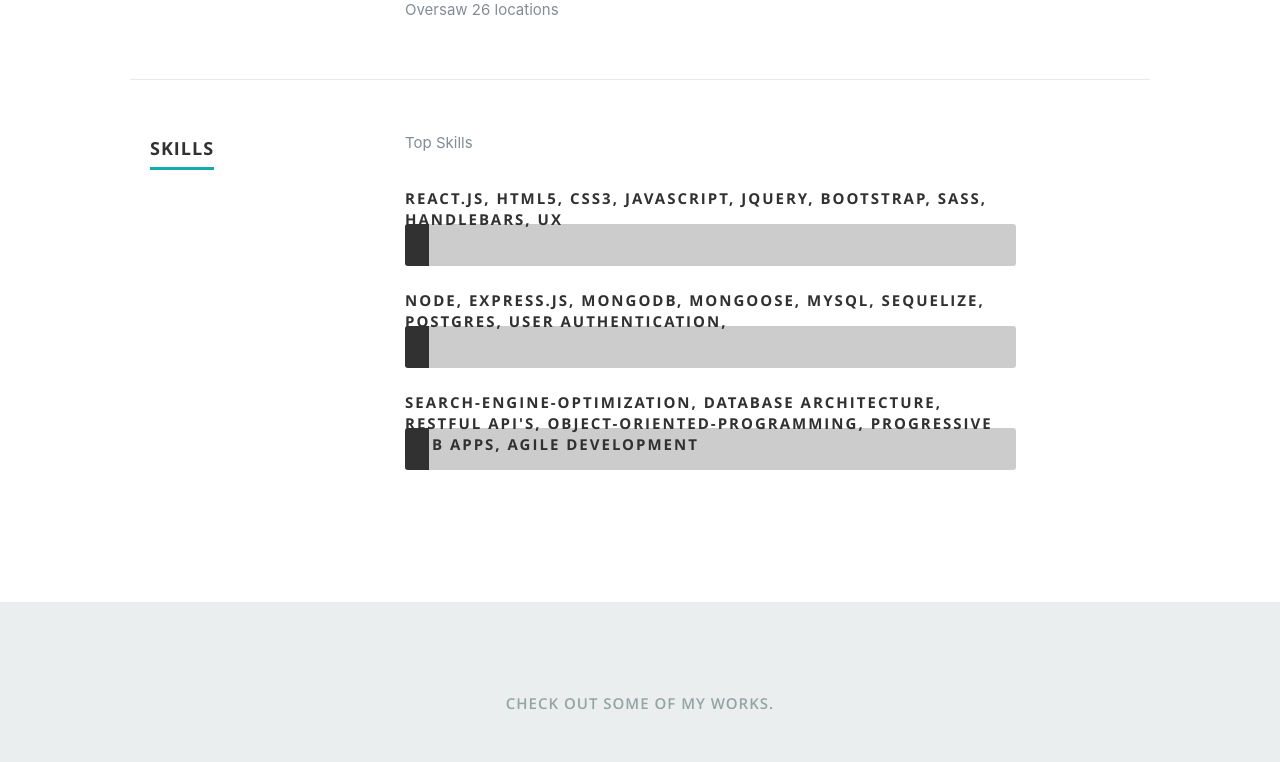
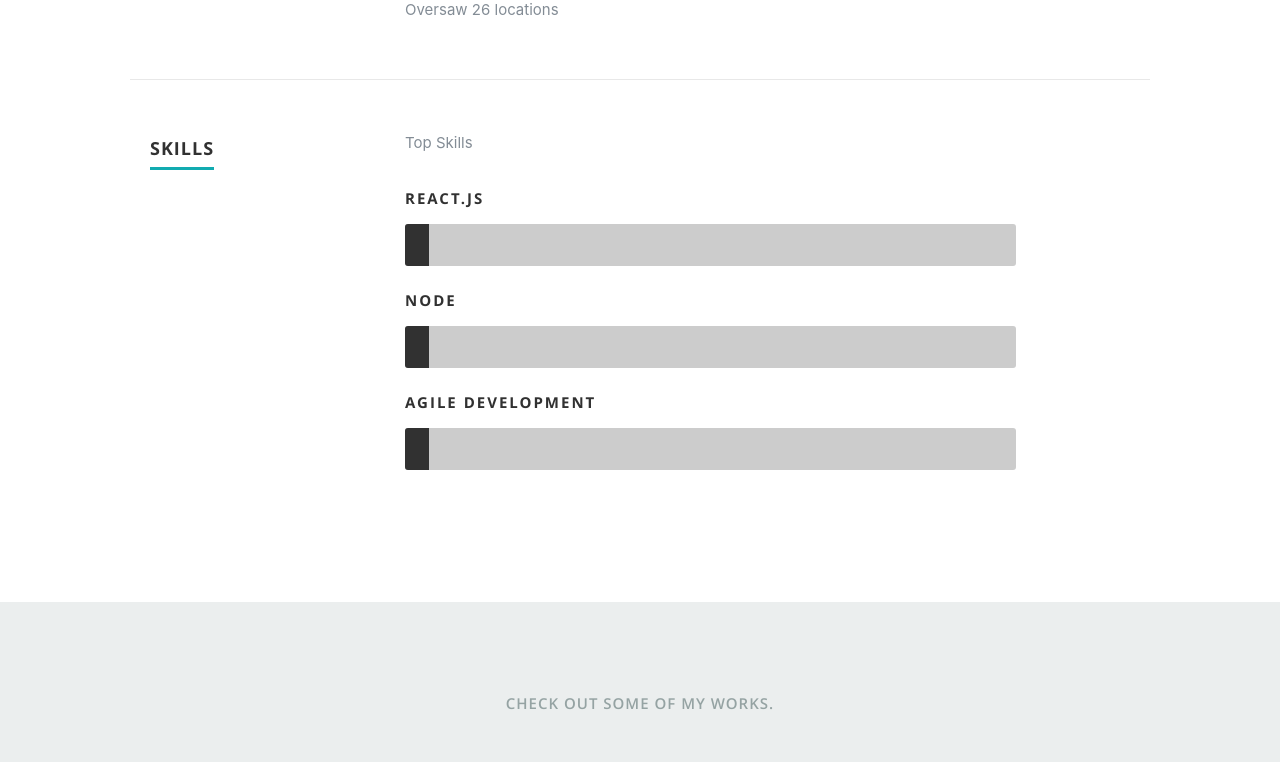
Before and after one commit to rbhatia46/React-Portfolio, a React (Create React App) app: page / in a window 1280 px wide. Shown: the part 2000-2762 px from the top of the page. Built offline with nearby package versions, Linux system fonts and the light colour scheme; grey boxes are pictures that could not be loaded.

Commit message:
added github pages deployment configuration

```diff
--- a/package.json
+++ b/package.json
@@ -2,12 +2,15 @@
   "name": "resume",
   "version": "0.1.0",
   "private": true,
+  "homepage": "https://tsbolty.github.io/portfolio",
   "dependencies": {
     "react": "^16.6.0",
     "react-dom": "^16.6.0",
     "react-scripts": "2.1.1"
   },
   "scripts": {
+    "predeploy": "npm run build",
+    "deploy": "gh-pages -d build",
     "start": "react-scripts start",
     "build": "react-scripts build",
     "test": "react-scripts test",
--- a/public/css/layout.css
+++ b/public/css/layout.css
@@ -33,7 +33,7 @@ header {
    height: 800px;
    min-height: 500px;
    width: 100%;
-   background: #161415 url(../images/header-background.jpg) no-repeat top center;
+   background: #161415 url('https://lh3.googleusercontent.com/JYv1JiL9-DN0PNQeeOfC5kXXNv5gQ481744WeBFHUz8bw8A-VnWU5KNXhQw7M9Eq47JqRdBoQ-Ud1jnhHin9yFaf_KuZAUpAJSfSbCnvTyUt6KwGdrhfCJIxTcqVoTXIcC8Kl3XTVpRj7cI0dZnnSAU992j13NUtRrwQZ0Jmd-eAfnct0ocsz1VPpzhlD59g6if85JLLoshAGQPPU8v-JwTuIRaAuFIFTs6eJzKbq3gzTM-aVdlrU5z_x4V44ydm9AZegdDG17COLv9YbJL0KRyXUtwcbqLvsgidD9inkC6HQqH2WhnJG96JEwJPz9AmmlU1Xa-VbV7xNei0HyFKK8TidxnqWwfkyvxD4d77n5v2_pMdTjSZOdeKX4anz7D-GmBGG9j9uFN3UCAi7FDeRGnkP6GswsUsj3quS06JpL8AI__ULEdsgq8MRBHPS3qBrBVDBABzx8KqVS2HAzhVGVdfujMHI-ALChBcFkN_yGgT4fG7XPZf5l9r4iGNe9XAQTroEqe-FMgyNbPosazcTiCk9CMm9_8SWw78454xc8FWt3-TxVo2oDNb6qynIYkA88tDaOsJZ2v2JiRT1VGjOLa4w40m_Rdq4IZnI88UZg53hqujjolutZIp7MgxaSDgGFmvjSGBP1QBnWLkxkD_rfu5udBoZzzOxKURP0wYCFV3Ni6-XhzQgb3h1s9y=w1920-h910-no?authuser=0') no-repeat top center;
    background-size: cover !important;
 	-webkit-background-size: cover !important;
    text-align: center;
@@ -52,7 +52,7 @@ header .banner {
    vertical-align: middle;
    margin: 0 auto;
    width: 85%;
-   padding-bottom: 30px;s
+   padding-bottom: 30px;
    text-align: center;
 }
 
--- a/public/index.html
+++ b/public/index.html
@@ -19,7 +19,7 @@
       work correctly both with client-side routing and a non-root public URL.
       Learn how to configure a non-root public URL by running `npm run build`.
     -->
-    <title>Rahul Bhatia</title>
+    <title>Tyler Bolty</title>
     <link rel="stylesheet" href="%PUBLIC_URL%/css/default.css">
 <link rel="stylesheet" href="%PUBLIC_URL%/css/layout.css">
 <link rel="stylesheet" href="%PUBLIC_URL%/css/media-queries.css">
--- a/src/resumeData.js
+++ b/src/resumeData.js
@@ -60,13 +60,13 @@ let resumeData = {
     "skillsDescription":"Top Skills",
     "skills":[
       {
-        "skillname":"React.js, HTML5, CSS3, JavaScript, JQuery, Bootstrap, Sass, Handlebars, UX"
+        "skillname":"React.js"
       },
       {
-        "skillname":"Node, Express.js, MongoDB, Mongoose, MySQL, Sequelize, Postgres, User Authentication, "
+        "skillname":"Node"
       },
       {
-        "skillname":"Search-Engine-Optimization, Database Architecture, RESTful API's, Object-Oriented-Programming, Progressive Web Apps, Agile Development"
+        "skillname":"Agile Development"
       }
     ],
     "portfolio":[
@@ -76,9 +76,9 @@ let resumeData = {
         "imgurl":"https://lh3.googleusercontent.com/ilitkk9VbLNVm6nbfnYaihJ1mcL3RIfXs0R96Ueg2IyPPgE8r0p4LEqxdnm3AqF8Osz7sQ2sQNn6QRWYb8G3QZx44WwlEH9lInY5ZV7hdr0Jl0o42ZDq18mMU4aHuHxhFfIuYn6aKldk97cVEWi1ZpOR2thWmhLgCrPUjQHlB-v2HyU7-m371EPkIudwTDyysiP0PdoksmXHZLD5puVXSZ7dcAtm3Hmf_xWCpesJEU902JwsG7QnCzdp8fE17YgWEklZdVFKrkeBcFbCbx-wznUeMiuBfsFBtDtDi-XDDlIbLF4FDGA7NpFguhUhiJ-Xa5ybbz_v0qu5P9ZjCYkLDPvekhGrjwPYYevpQLA9TkqaeDLzdTiIn9CbhxSFsCPx6uHODpS5HdToMsSdOFIZZnpJHSM9MPDQY_9gdFVCiVQld2l92T89pBahLLBNTPr8_IcC5fNo3tfIaYDkB3iqMPbySsgp24KfNeAyH7KBjiVZ8NwVZIVYLiB2r6Uci1aKlF_ve0qPRJMPoBIdrMbLMe02jfakgL11VWmWgClq7TZ85BakBAc2WCNsvtSS2LVNYWEvXf6pDTnJ0TJk_wrveNUDZ_VFHLlltWPzbQBV0804BUwz86CU-Qw7I1XY-Of7BFrzKgI7wWu2MnpM0GOuD-Cob-QQBcEsHMsTGaOf6VkufpVuUNegePiGRtTK=w1897-h833-no?authuser=0"
       },
       {
-        "name":"project2",
-        "description":"mobileapp",
-        "imgurl":"images/portfolio/project.jpg"
+        "name":"Goings On",
+        "description":"MERN application to allow businesses to create an account and submit their daily/weekly specials. User can filter results to find local deals.",
+        "imgurl":"https://photos.google.com/photo/AF1QipNPst1wBgp5P2cz3xqg0e7hxbz7izn5VgPenStB"
       },
       {
         "name":"project3",
```
Also changed, not shown: 1 other file (tests, documents, lock files or other folders).
